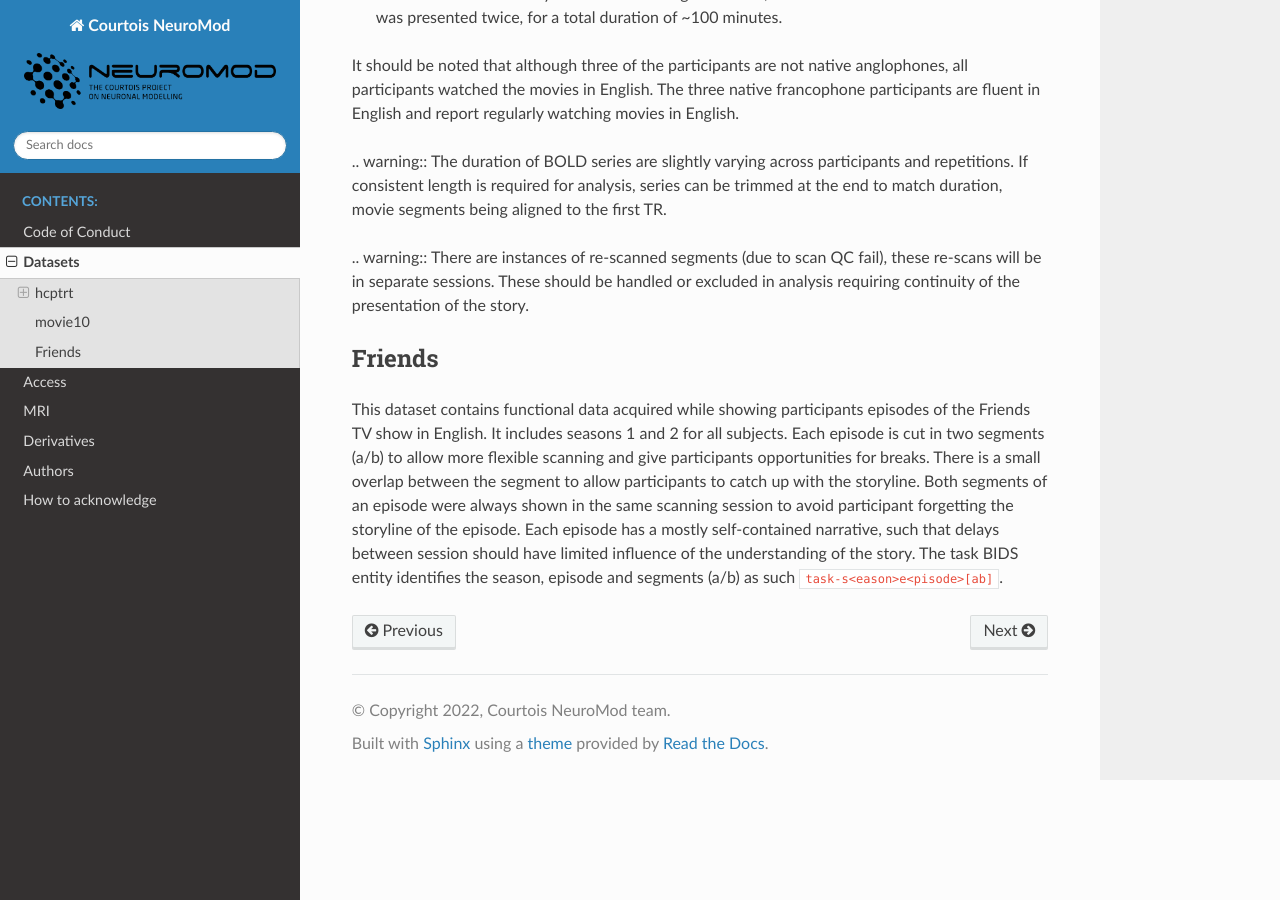
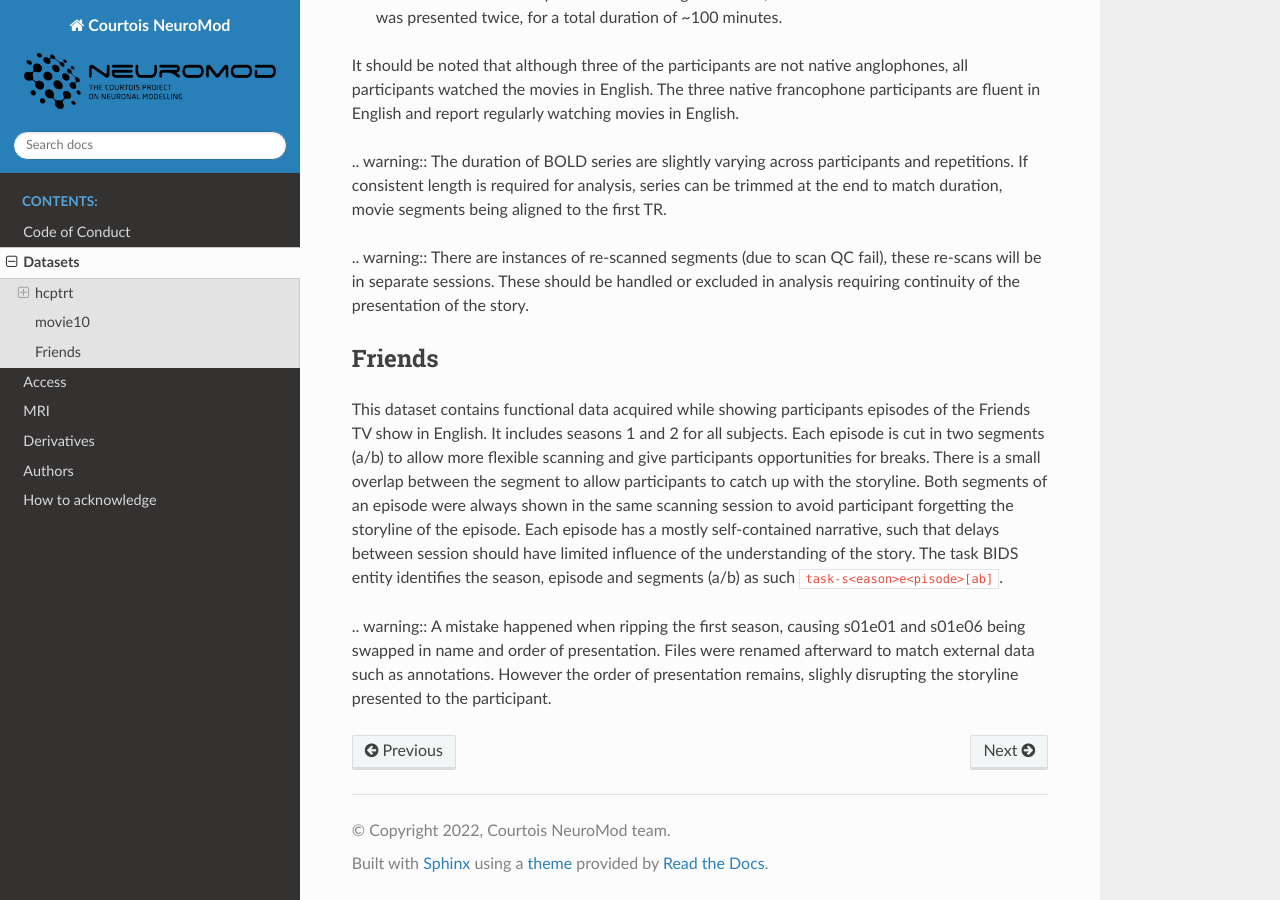
Before and after one commit to courtois-neuromod/cneuromod_docs, a Sphinx documentation site: the page built from source/DATASETS.md, in a window 1280 px wide and 900 px high, scrolled down 4134 px. Built offline with Sphinx 7.4.7 and the Read the Docs theme 2.0.0, drawn with Linux system fonts in a browser that asks for light colours.

Commit message:
document ripping mistake on s01e01/s01e06

```diff
--- a/source/DATASETS.md
+++ b/source/DATASETS.md
@@ -57,3 +57,5 @@ It should be noted that although three of the participants are not native anglop
 ## Friends
 
 This dataset contains functional data acquired while showing participants episodes of the Friends TV show in English. It includes seasons 1 and 2 for all subjects. Each episode is cut in two segments (a/b) to allow more flexible scanning and give participants opportunities for breaks. There is a small overlap between the segment to allow participants to catch up with the storyline. Both segments of an episode were always shown in the same scanning session to avoid participant forgetting the storyline of the episode. Each episode has a mostly self-contained narrative, such that delays between session should have limited influence of the understanding of the story. The task BIDS entity identifies the season, episode and segments (a/b) as such `task-s<eason>e<pisode>[ab]`.
+
+.. warning:: A mistake happened when ripping the first season, causing s01e01 and s01e06 being swapped in name and order of presentation. Files were renamed afterward to match external data such as annotations. However the order of presentation remains, slighly disrupting the storyline presented to the participant.
```
